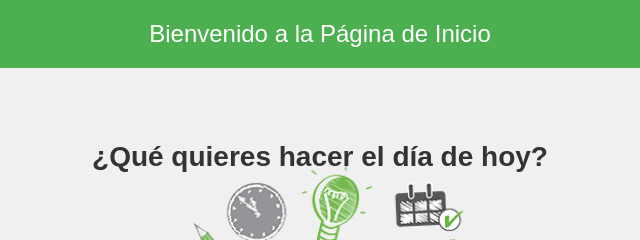
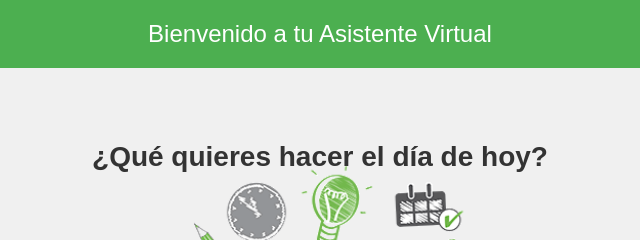
Before and after one commit to PatoCastillo/ProyectoconAPI, a plain HTML site: page index.html in a window 1280 px wide. Shown: the top 240 px of the page, 320-960 px from the left. Drawn offline with Linux system fonts and the light colour scheme.

Commit message:
modificacion de texto header

```diff
--- a/index.html
+++ b/index.html
@@ -9,7 +9,7 @@
 <body>
 
 <header>
-    Bienvenido a la Página de Inicio
+    Bienvenido a tu Asistente Virtual
 </header>
 
 <div class="container">
```
